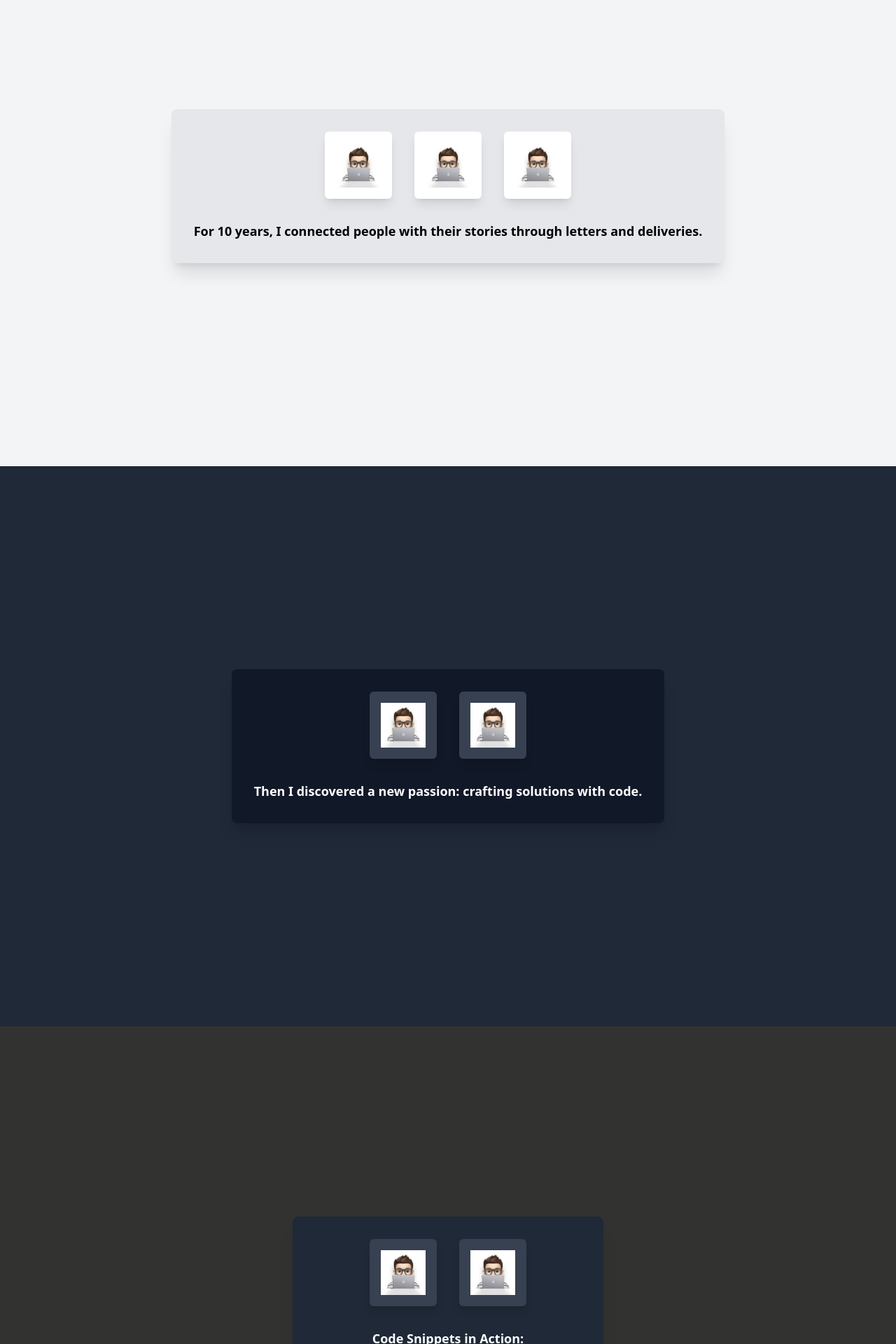
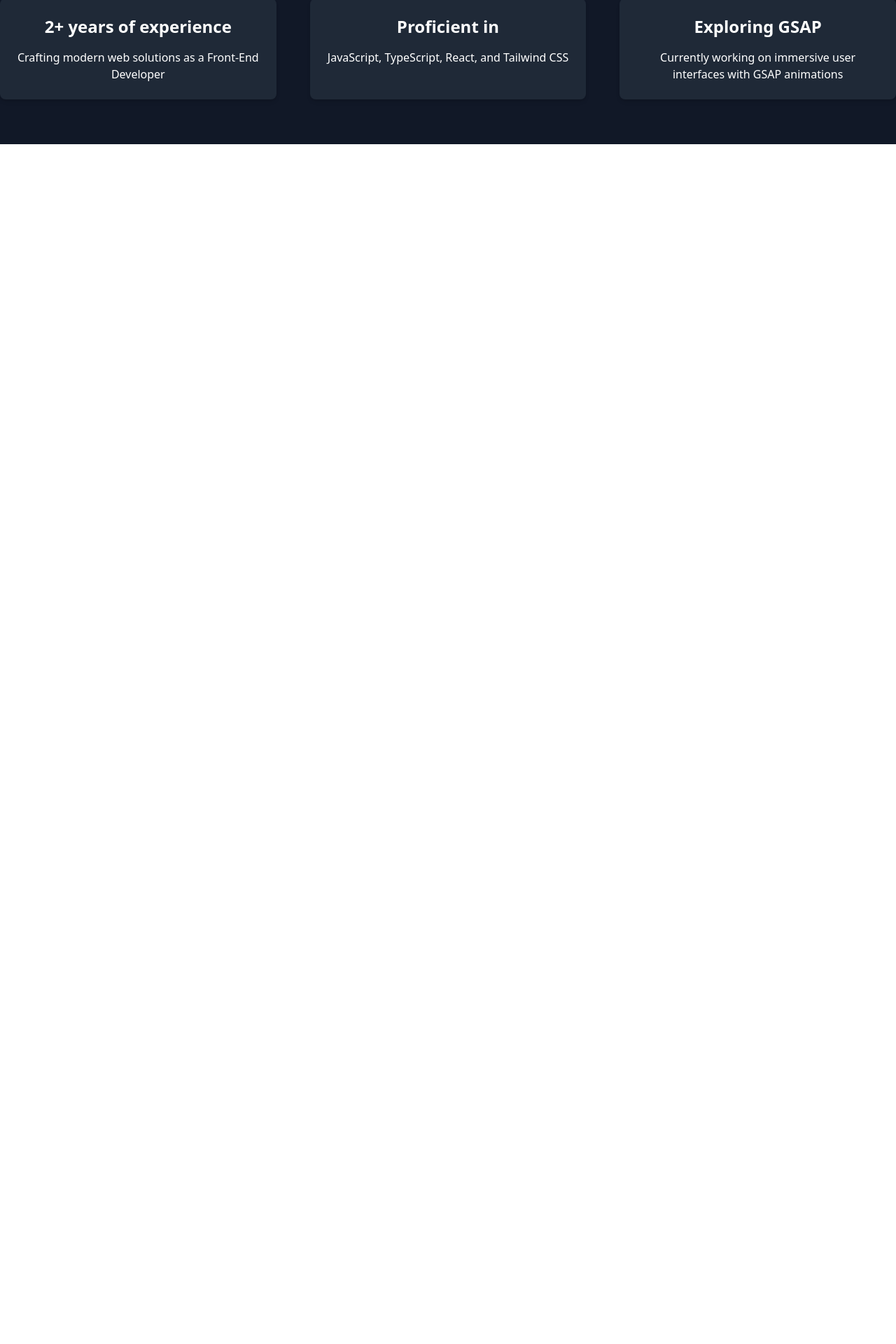
Before and after one commit to prasenjitpriyan/portfolio-website-prasenjit, a Next.js app: page / in a window 1280 px wide. Shown: the part 134-2054 px from the top of the page at 70% size. After the commit the page ends 800 px from the top, so only its background shows below. Built offline with nearby package versions, Linux system fonts and the light colour scheme.

Commit message:
Some components removed

```diff
--- a/app/page.tsx
+++ b/app/page.tsx
@@ -1,11 +1,9 @@
-import HeroSection from '@/components/hero-section'
 import KeyStats from '@/components/key-stats'
 import React from 'react'
 
 const Home = () => {
   return (
     <div className="flex flex-col">
-      <HeroSection />
       <KeyStats />
     </div>
   )
--- a/components/closing-scene.tsx
+++ /dev/null
@@ -1,36 +0,0 @@
-'use client'
-
-import { motion } from 'framer-motion'
-import React from 'react'
-
-const ClosingScene = () => {
-  return (
-    <section className="relative h-screen bg-gradient-to-r from-[#61dbfb] to-[#007acc] text-white flex flex-col justify-center items-center text-center">
-      <motion.div
-        className="relative bg-gray-900 p-8 rounded-lg shadow-xl"
-        initial={{ opacity: 0 }}
-        animate={{ opacity: 1 }}
-        transition={{ duration: 2 }}
-      >
-        <motion.div
-          className="text-4xl font-semibold"
-          initial={{ opacity: 0 }}
-          animate={{ opacity: 1 }}
-          transition={{ delay: 1, duration: 1.5 }}
-        >
-          From Delivering Postal Services to Delivering Code
-        </motion.div>
-        <motion.div className="mt-8">
-          <button className="bg-yellow-400 text-gray-800 py-2 px-6 rounded-lg shadow-md hover:bg-yellow-500">
-            View My Projects
-          </button>
-          <button className="bg-transparent border-2 border-white py-2 px-6 rounded-lg shadow-md hover:bg-white hover:text-gray-800 ml-4">
-            Get in Touch
-          </button>
-        </motion.div>
-      </motion.div>
-    </section>
-  )
-}
-
-export default ClosingScene
--- a/components/coding-in-action.tsx
+++ /dev/null
@@ -1,52 +0,0 @@
-'use client'
-
-import { motion } from 'framer-motion'
-import Image from 'next/image'
-import React from 'react'
-
-const CodingInAction = () => {
-  return (
-    <section className="relative h-screen bg-dark-charcoal text-white flex justify-center items-center text-center">
-      <motion.div
-        className="relative bg-gray-800 p-8 rounded-lg shadow-xl"
-        initial={{ opacity: 0 }}
-        animate={{ opacity: 1 }}
-        transition={{ duration: 2 }}
-      >
-        <div className="flex justify-center space-x-8">
-          <motion.div className="bg-gray-700 p-4 rounded-md shadow-lg">
-            <Image
-              src="/myIMG.jpg"
-              width={500}
-              height={500}
-              alt="React Logo"
-              className="w-16 h-16"
-            />
-          </motion.div>
-          <motion.div className="bg-gray-700 p-4 rounded-md shadow-lg">
-            <Image
-              src="/myIMG.jpg"
-              width={500}
-              height={500}
-              alt="TypeScript Logo"
-              className="w-16 h-16"
-            />
-          </motion.div>
-        </div>
-        <motion.div
-          className="mt-8"
-          initial={{ opacity: 0 }}
-          animate={{ opacity: 1 }}
-          transition={{ delay: 1, duration: 2 }}
-        >
-          <div className="text-lg font-semibold">Code Snippets in Action:</div>
-          <pre className="text-sm mt-4">
-            <code>{`const greet = () => { return 'Hello, World' }`}</code>
-          </pre>
-        </motion.div>
-      </motion.div>
-    </section>
-  )
-}
-
-export default CodingInAction
--- a/components/hero-section.tsx
+++ /dev/null
@@ -1,18 +0,0 @@
-import React from 'react'
-import OpeningScene from './opening-scene'
-import TransitionScene from './transition-scene'
-import CodingInAction from './coding-in-action'
-import ClosingScene from './closing-scene'
-
-const HeroSection = () => {
-  return (
-    <div>
-      <OpeningScene />
-      <TransitionScene />
-      <CodingInAction />
-      <ClosingScene />
-    </div>
-  )
-}
-
-export default HeroSection
--- a/components/opening-scene.tsx
+++ /dev/null
@@ -1,60 +0,0 @@
-'use client'
-
-import { motion } from 'framer-motion'
-import React from 'react'
-import Image from 'next/image'
-
-const OpeningScene = () => {
-  return (
-    <section className="relative h-screen bg-gray-100 flex justify-center items-center text-center">
-      {/* Vintage Desk with Postal Items */}
-      <motion.div
-        className="relative bg-gray-200 p-8 rounded-lg shadow-xl"
-        initial={{ opacity: 0 }}
-        animate={{ opacity: 1 }}
-        transition={{ duration: 1.5 }}
-      >
-        <div className="flex items-center justify-center space-x-8">
-          <motion.div className="bg-white p-4 rounded-md shadow-lg">
-            <Image
-              src="/myIMG.jpg"
-              alt="Postal Envelope"
-              width={500}
-              height={500}
-              className="w-16 h-16"
-            />
-          </motion.div>
-          <motion.div className="bg-white p-4 rounded-md shadow-lg">
-            <Image
-              src="/myIMG.jpg"
-              alt="Seal Stamp"
-              width={500}
-              height={500}
-              className="w-16 h-16"
-            />
-          </motion.div>
-          <motion.div className="bg-white p-4 rounded-md shadow-lg">
-            <Image
-              src="/myIMG.jpg"
-              alt="Post Box"
-              width={500}
-              height={500}
-              className="w-16 h-16"
-            />
-          </motion.div>
-        </div>
-        <motion.p
-          className="mt-8 text-lg font-semibold"
-          initial={{ opacity: 0 }}
-          animate={{ opacity: 1 }}
-          transition={{ delay: 1, duration: 2 }}
-        >
-          For 10 years, I connected people with their stories through letters
-          and deliveries.
-        </motion.p>
-      </motion.div>
-    </section>
-  )
-}
-
-export default OpeningScene
--- a/components/transition-scene.tsx
+++ /dev/null
@@ -1,51 +0,0 @@
-'use client'
-
-// app/hero/transition-scene.tsx
-
-import { motion } from 'framer-motion'
-import Image from 'next/image'
-import React from 'react'
-
-const TransitionScene = () => {
-  return (
-    <section className="relative h-screen bg-gray-800 text-white flex justify-center items-center text-center">
-      <motion.div
-        className="relative bg-gray-900 p-8 rounded-lg shadow-xl"
-        initial={{ opacity: 0 }}
-        animate={{ opacity: 1 }}
-        transition={{ duration: 2 }}
-      >
-        <div className="flex justify-center items-center space-x-8">
-          <motion.div className="bg-gray-700 p-4 rounded-md shadow-lg">
-            <Image
-              src="/myIMG.jpg"
-              width={500}
-              height={500}
-              alt="Desk Lamp"
-              className="w-16 h-16"
-            />
-          </motion.div>
-          <motion.div className="bg-gray-700 p-4 rounded-md shadow-lg">
-            <Image
-              src="/myIMG.jpg"
-              width={500}
-              height={500}
-              alt="JavaScript Book"
-              className="w-16 h-16"
-            />
-          </motion.div>
-        </div>
-        <motion.p
-          className="mt-8 text-lg font-semibold"
-          initial={{ opacity: 0 }}
-          animate={{ opacity: 1 }}
-          transition={{ delay: 1, duration: 2 }}
-        >
-          Then I discovered a new passion: crafting solutions with code.
-        </motion.p>
-      </motion.div>
-    </section>
-  )
-}
-
-export default TransitionScene
```
